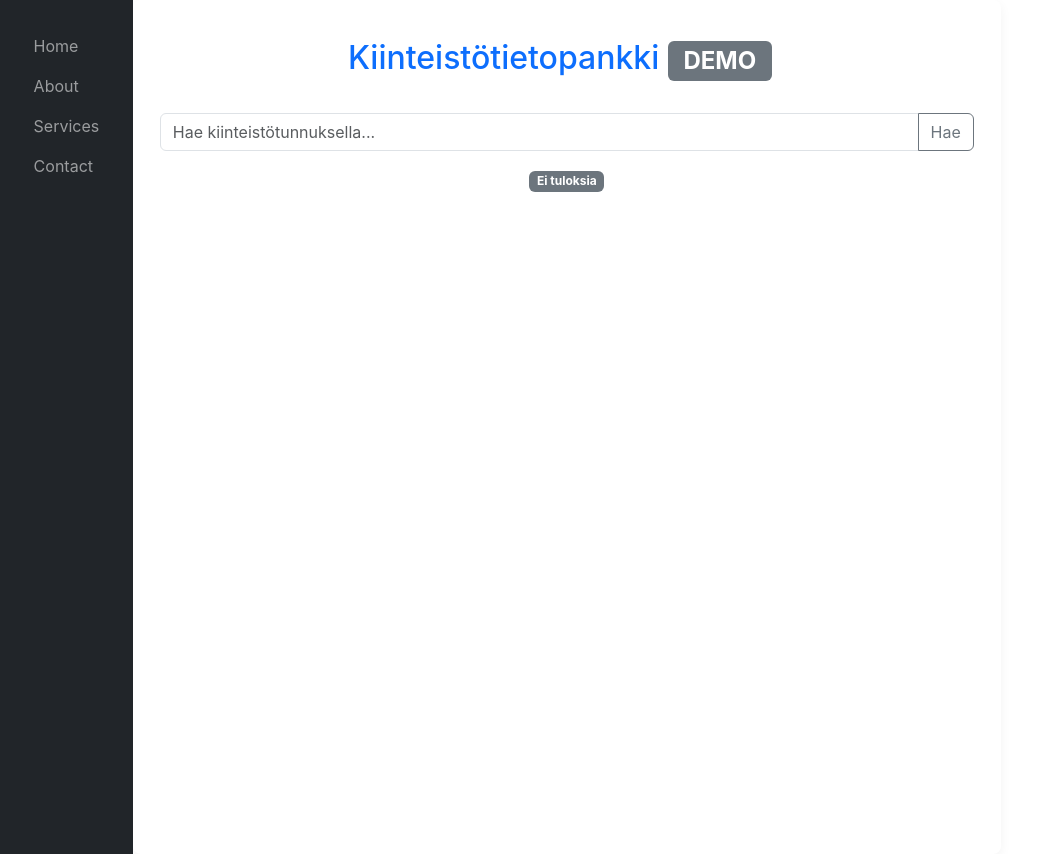
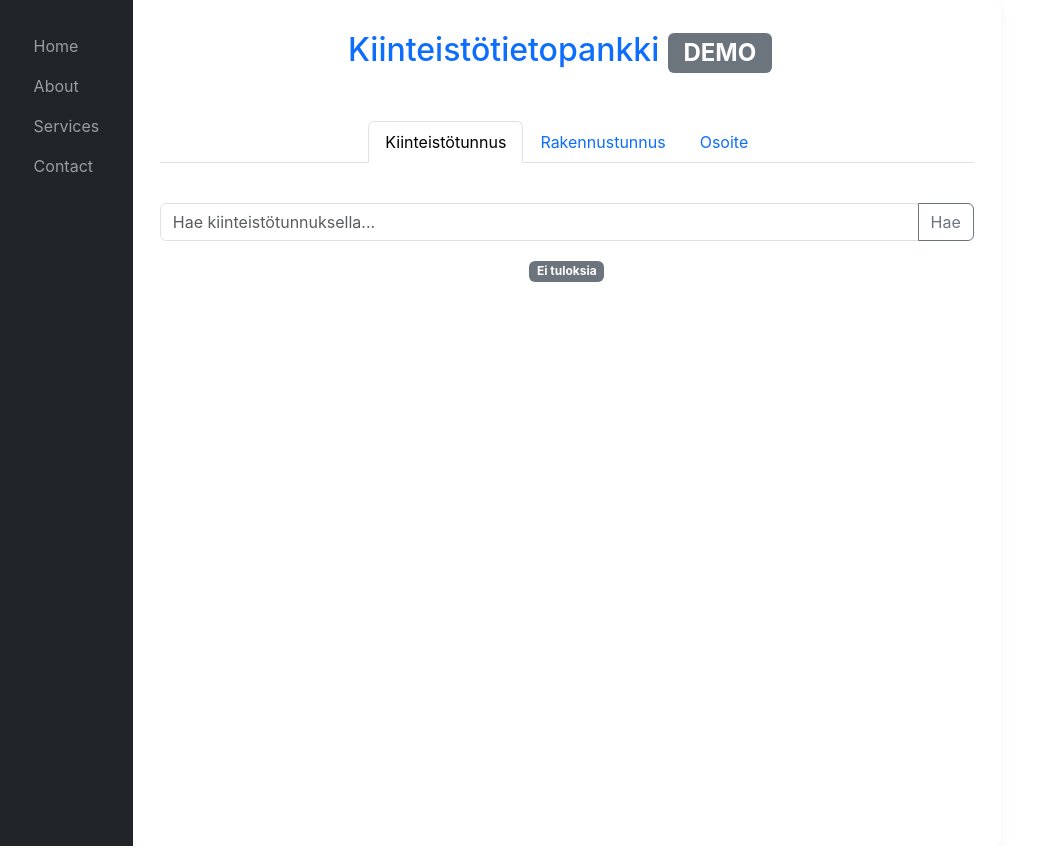
Before and after one commit to Kiinteistotietopankki/KTP_demo, a React (Create React App) app in the folder client/: page / in a window 1280 px wide. Shown: the whole page, without its empty margins (0-1037 px from the left). Built offline with nearby package versions, Linux system fonts and the light colour scheme.

Commit message:
search type tabs

```diff
--- a/client/src/App.css
+++ b/client/src/App.css
@@ -37,6 +37,13 @@
   min-height: 100vh;
   border-radius: 0.5rem;  /* Rounded corners */
   flex: 0.75;
+}
+
+.otsikko{
+  /* display: flex;
+  margin: 0 auto;
+  flex-wrap: wrap; */
+
 }
 
 .sidebar{
--- a/client/src/components/Resultsdisplay.js
+++ b/client/src/components/Resultsdisplay.js
@@ -68,6 +68,7 @@ function Resultdisplay({ data }) {
 
                         </div>
 
+
                     ))}
                 </>
             ) : (
--- a/client/src/components/Searchbox.js
+++ b/client/src/components/Searchbox.js
@@ -2,6 +2,8 @@
 import React, { useEffect, useState } from 'react';
 import axios from 'axios';
 import '../App.css';
+import { Tabs } from 'react-bootstrap';
+import { Tab } from 'react-bootstrap';
 
 // Hakulogiikka on tässä
 
@@ -14,12 +16,14 @@ function Searchbox({ afterSearch }) {
   const [loading, setLoading] = useState(false);
   const [error, setError] = useState(null);
 
+  const [searchType, setSearchType] = useState('kiinteistötunnuksella') // kiinteistotunnus, rakennustunnus, osoite
+
   const handleSearch = async () => {
     setLoading(true); // Add this to show loading state
     console.log("Searching for:", searchQuery);
 
     try {
-      const response = await axios.get(`https://paikkatiedot.ymparisto.fi/geoserver/ryhti_building/wfs?service=WFS&version=1.0.0&request=GetFeature&typeName=ryhti_building:open_building&outputFormat=application/json&CQL_FILTER=property_identifier='${searchQuery}'&SRSNAME=EPSG:4326`);
+      const response = await axios.get(`https://paikkatiedot.ymparisto.fi/geoserver/ryhti_building/wfs?service=WFS&version=1.0.0&request=GetFeature&typeName=ryhti_building:open_building&outputFormat=application/json&CQL_FILTER=property_identifier='${searchQuery}'&SRSNAME=EPSG:3067`);
       setRawResults(response.data);
       console.log("async handlesearch", response.data);
     } catch (err) {
@@ -31,7 +35,16 @@ function Searchbox({ afterSearch }) {
 
   useEffect(() => {
     if (rawResults?.features?.length > 0) {
-        const transformedData = rawResults.features.map(feature => ({
+        const transformedData = buildrakennusData(rawResults.features)
+
+        setResults(transformedData);
+        console.log("Transformed data - uef[rawResults]",transformedData)
+
+    }
+  }, [rawResults]);
+
+  const buildrakennusData = (features) => {
+      const transformedData = features.map(feature => ({
         type: "Feature",
         geometry: {
             type: "Point",
@@ -69,12 +82,8 @@ function Searchbox({ afterSearch }) {
             }
         }
     }));
-
-        setResults(transformedData);
-        console.log("Transformed data - uef[rawResults]",transformedData)
-
-    }
-  }, [rawResults]);
+    return transformedData;
+  };
 
   useEffect(() => {
     afterSearch(results)
@@ -87,14 +96,45 @@ function Searchbox({ afterSearch }) {
     }
   };
 
+  const handleTabChange = (newSearchType) => {
+    setSearchType(newSearchType);
+  };
+
   return (
     <div className='search-container'>
+      {/* Search Type Toggle Switch */}
+
+      <Tabs
+      id="controlled-tab-example"
+      activeKey={searchType}
+      onSelect={(k) => handleTabChange(k)}
+      className="mb-3 d-flex justify-content-center"
+      >
+          {/* <Tab eventKey="otsikko" title="Hakutyyppi" disabled>
+
+          </Tab> */}
+
+          <Tab eventKey="kiinteistötunnuksella" title="Kiinteistötunnus">
+
+          </Tab>
+
+          <Tab eventKey="rakennustunnuksella" title="Rakennustunnus">
+
+          </Tab>
+
+          <Tab eventKey="osoitteella" title="Osoite">
+
+          </Tab>
+
+      </Tabs>
+
+
       <div className="mt-4">
         <div className="input-group mb-3">
           <input
             type="text"
             className="form-control"
-            placeholder="Hae kiinteistötunnuksella..."
+            placeholder={`Hae ${searchType}...`}
             value={searchQuery}
             onChange={(e) => setSearchQuery(e.target.value)}
             onKeyDown={handleKeyDown}
@@ -111,6 +151,8 @@ function Searchbox({ afterSearch }) {
         </div>
       </div>
 
+
+
         <div className='featureAmount-container'>
           {rawResults?.features?.length > 0 ? (
               <span className="badge bg-success">
--- a/client/src/pages/Home.js
+++ b/client/src/pages/Home.js
@@ -15,8 +15,8 @@ function Home() {
   };
 
   return (
-    <div className="container mt-4">
-      <h1 className="text-primary">
+    <div className="container mt-3">
+      <h1 className="otsikko text-primary mb-5">
         Kiinteistötietopankki <Badge bg="secondary">DEMO</Badge>
       </h1>
 
```
Lines whose indentation alone changed are shown as unchanged.
